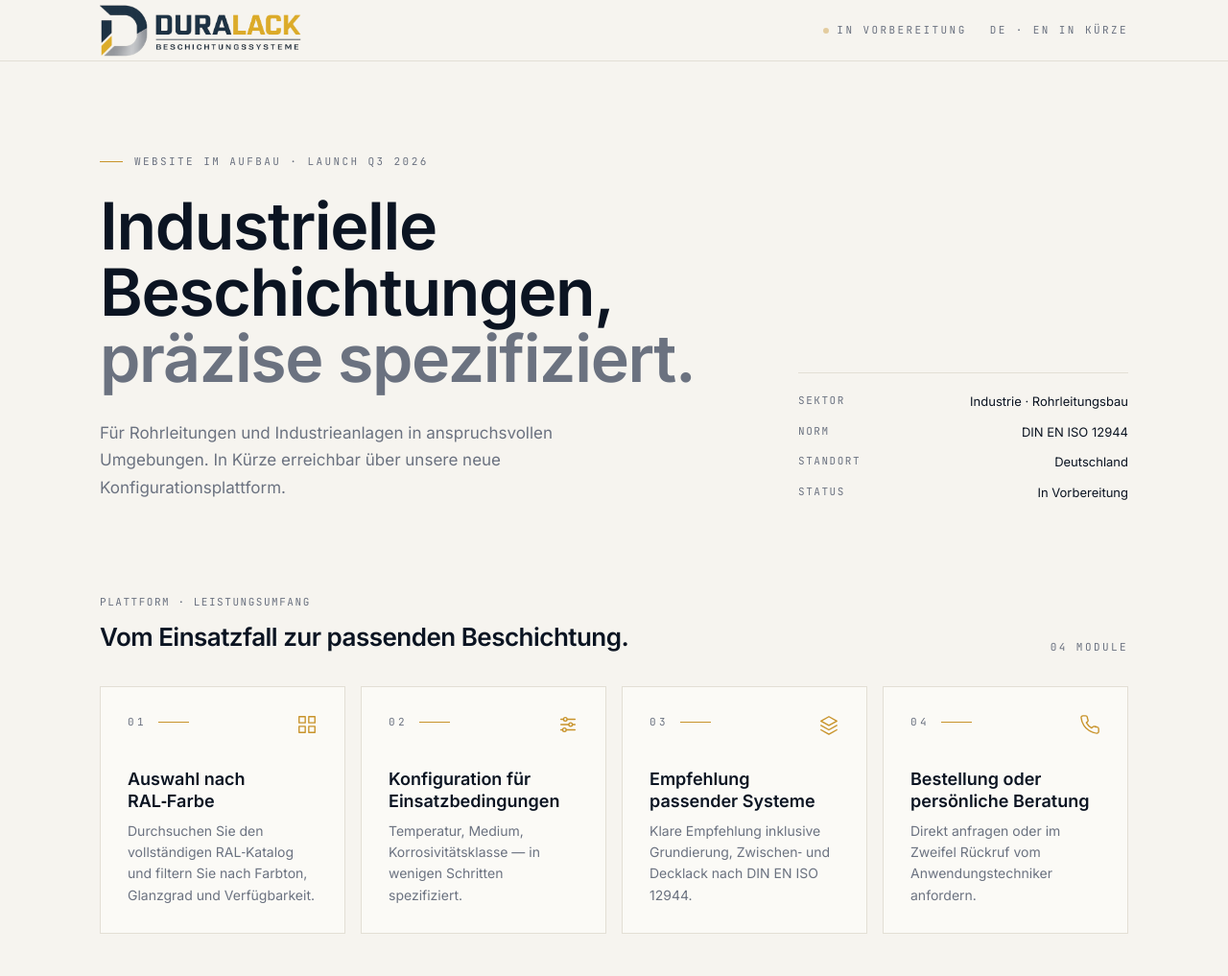
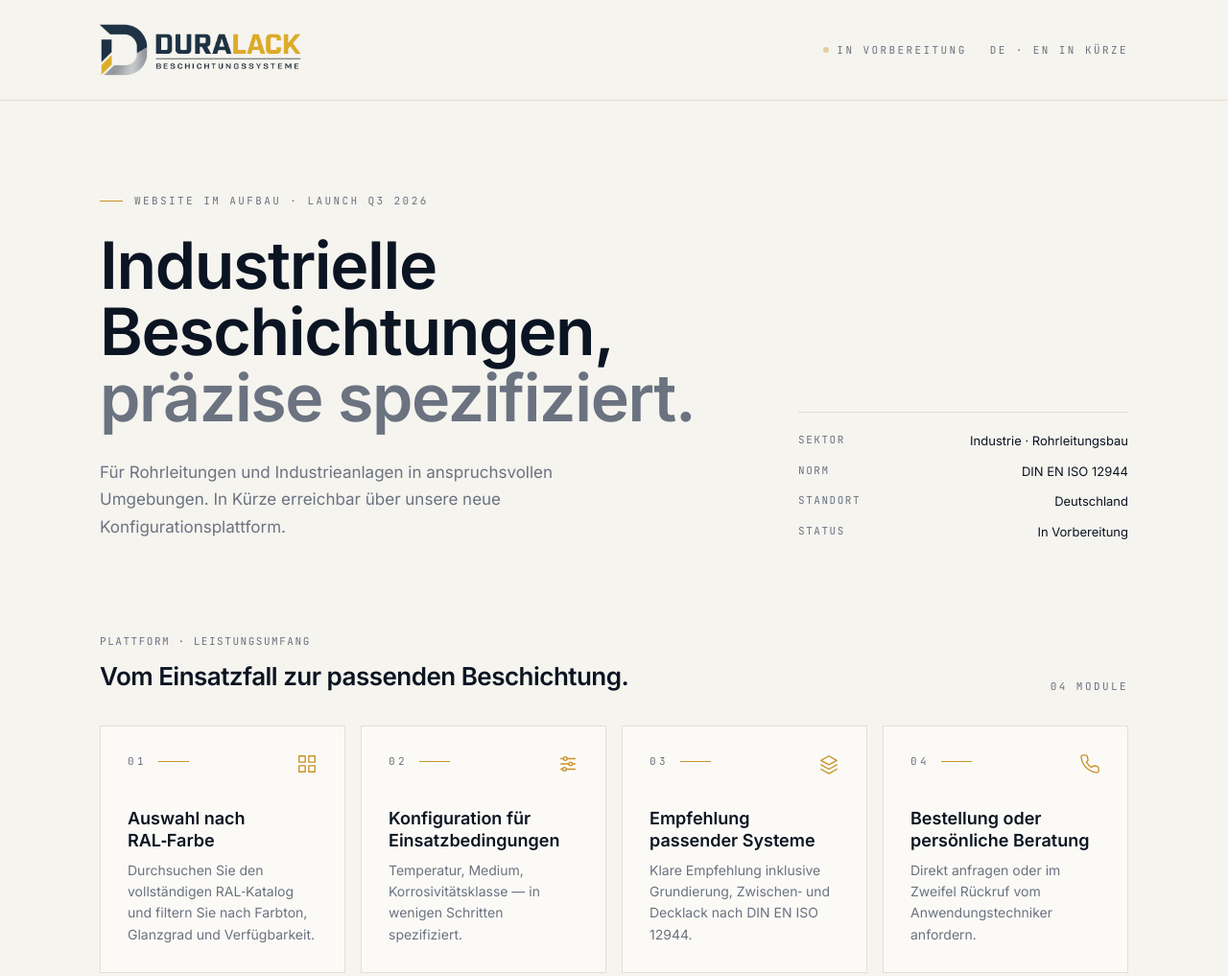
Before and after one commit to sighencea/duralack-coming-soon, a plain HTML site: page index.html in a window 1280 px wide. Shown: the top 1017 px of the page at 96% size. Drawn offline with Linux system fonts and the light colour scheme.

Commit message:
Update index.html

```diff
--- a/index.html
+++ b/index.html
@@ -46,7 +46,7 @@
   /* Header */
   .header {
     border-bottom: 1px solid var(--line);
-    height: 4rem;
+    padding: 1.5rem 0;
     display: flex;
     align-items: center;
   }
```
